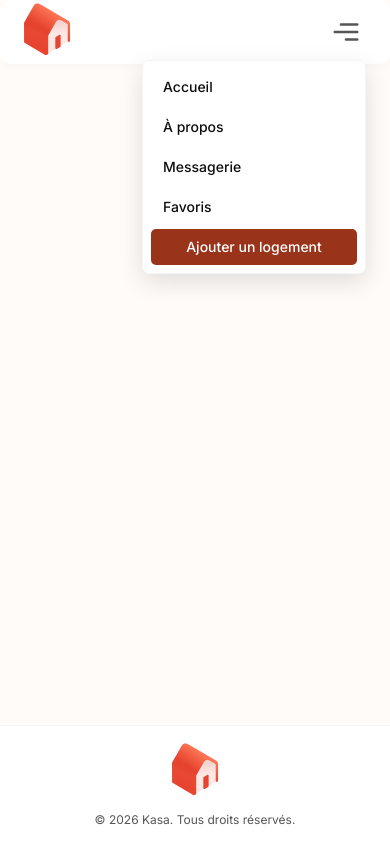
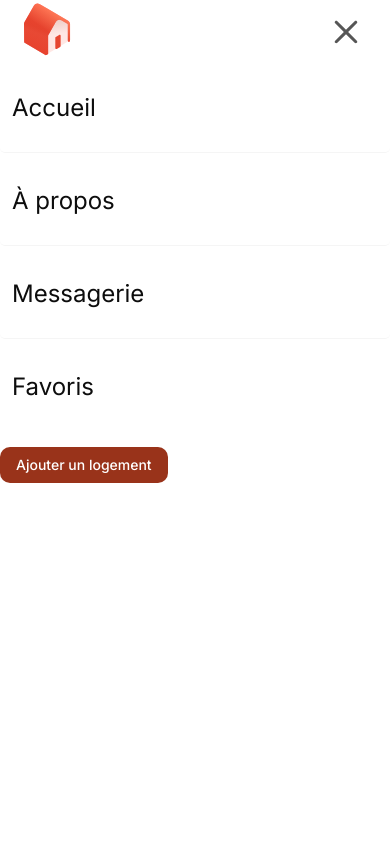
Before and after one commit to gvialdev-creator/OCR-P12-KASA, a Next.js app in the folder frontend/: page / in a window 390 px wide. Both pictures are taken after a click on the heading "Ouvrir le menu". Built offline with nearby package versions, Linux system fonts and the light colour scheme.

Commit message:
feat: enhance Header component with responsive menu and add ButtonLink component

```diff
--- a/frontend/src/components/layout/header.tsx
+++ b/frontend/src/components/layout/header.tsx
@@ -1,7 +1,9 @@
 import Link from "next/link";
 
+import { ButtonLink } from "@/components/ui/button";
 import { Logo } from "@/components/ui/logo";
 import {
+  CloseIcon,
   HeartIcon,
   MenuBurgerIcon,
   MessageIcon,
@@ -15,8 +17,8 @@ const mainNavigation = [
 
 export function Header() {
   return (
-    <header className="flex justify-center md:mt-10">
-      <div className="bg-neutral-white max-w-175 rounded-lg shadow-menu container-app flex h-16 items-center justify-between md:gap-7">
+    <header className="flex flex-col items-center justify-center md:mt-10">
+      <div className="bg-neutral-white md:max-w-175 md:rounded-lg md:shadow-menu container-app flex h-16 items-center justify-between md:gap-7">
         <nav
           className="hidden items-center gap-8 md:flex"
           aria-label="Navigation principale"
@@ -68,42 +70,44 @@ export function Header() {
           </Link>
         </nav>
 
-        <details className="relative md:hidden">
+        <details className="group md:hidden">
           <summary className="flex size-10 cursor-pointer list-none items-center justify-center text-neutral-dark-grey marker:content-none">
-            <span className="sr-only">Ouvrir le menu</span>
-            <MenuBurgerIcon className="size-11" />
+            <span className="sr-only group-open:hidden">Ouvrir le menu</span>
+            <span className="sr-only hidden group-open:inline">Fermer le menu</span>
+            <MenuBurgerIcon className="size-11 group-open:hidden" />
+            <CloseIcon className="hidden size-11 group-open:block" />
           </summary>
           <nav
-            className="absolute right-0 z-20 mt-2 flex w-56 flex-col gap-1 rounded-md border border-neutral-light-grey bg-neutral-white p-2 shadow-dropdown"
+            className="absolute right-0 z-20 w-full h-[calc(100vh-4rem)] top-0 mt-16 pb-10 flex flex-col gap-1 bg-neutral-white"
             aria-label="Navigation mobile"
           >
             {mainNavigation.map((item) => (
               <Link
                 key={item.href}
                 href={item.href}
-                className="rounded-sm px-3 py-2 text-sm font-medium hover:bg-brand-light-orange hover:text-brand-main-red"
+                className="rounded-sm px-3 py-7 text-2xl border-b border-neutral-light-grey hover:bg-brand-light-orange hover:text-brand-main-red"
               >
                 {item.label}
               </Link>
             ))}
             <Link
               href="/messages"
-              className="rounded-sm px-3 py-2 text-sm font-medium hover:bg-brand-light-orange hover:text-brand-main-red"
+              className="rounded-sm px-3 py-7 text-2xl border-b border-neutral-light-grey hover:bg-brand-light-orange hover:text-brand-main-red"
             >
               Messagerie
             </Link>
              <Link
               href="/favorites"
-              className="rounded-sm px-3 py-2 text-sm font-medium hover:bg-brand-light-orange hover:text-brand-main-red"
+              className="rounded-sm px-3 py-7 text-2xl hover:bg-brand-light-orange hover:text-brand-main-red"
             >
               Favoris
             </Link>
-            <Link
+            <ButtonLink
               href="/properties/new"
-              className="flex items-center justify-center gap-1 rounded-sm px-3 py-2 text-sm font-medium text-neutral-white bg-brand-main-red hover:bg-brand-dark-orange"
+              className="mt-3 self-start"
             >
               Ajouter un logement
-            </Link>
+            </ButtonLink>
           </nav>
         </details>
       </div>
--- /dev/null
+++ b/frontend/src/components/ui/button.tsx
@@ -0,0 +1,91 @@
+import Link from "next/link";
+import type {
+  AnchorHTMLAttributes,
+  ButtonHTMLAttributes,
+  ReactNode,
+} from "react";
+
+interface SharedButtonProps {
+  icon?: ReactNode;
+  iconOnly?: boolean;
+}
+
+interface ButtonProps
+  extends ButtonHTMLAttributes<HTMLButtonElement>, SharedButtonProps {}
+
+interface ButtonLinkProps
+  extends AnchorHTMLAttributes<HTMLAnchorElement>, SharedButtonProps {
+  href: string;
+}
+
+function getButtonClassName(
+  className: string,
+  icon: ReactNode,
+  iconOnly: boolean,
+) {
+  const dimensions = iconOnly
+    ? "size-8 shrink-0 p-0"
+    : icon
+      ? "h-9 px-3"
+      : "h-9 px-4";
+
+  return `inline-flex items-center justify-center gap-1 whitespace-nowrap rounded-lg bg-brand-main-red text-sm font-medium text-neutral-white transition-colors hover:bg-brand-dark-orange focus-visible:outline-2 focus-visible:outline-offset-2 focus-visible:outline-brand-main-red disabled:cursor-not-allowed disabled:bg-neutral-light-grey disabled:text-neutral-dark-grey ${dimensions} ${className}`;
+}
+
+function ButtonContent({
+  children,
+  icon,
+  iconOnly,
+}: Required<Pick<SharedButtonProps, "iconOnly">> &
+  Pick<SharedButtonProps, "icon"> & { children: ReactNode }) {
+  return (
+    <>
+      {icon}
+      {iconOnly ? <span className="sr-only">{children}</span> : children}
+    </>
+  );
+}
+
+export function Button({
+  children,
+  className = "",
+  disabled,
+  icon,
+  iconOnly = false,
+  type = "button",
+  ...props
+}: ButtonProps) {
+  return (
+    <button
+      type={type}
+      disabled={disabled}
+      className={getButtonClassName(className, icon, iconOnly)}
+      {...props}
+    >
+      <ButtonContent icon={icon} iconOnly={iconOnly}>
+        {children}
+      </ButtonContent>
+    </button>
+  );
+}
+
+export function ButtonLink({
+  children,
+  className = "",
+  href,
+  icon,
+  iconOnly = false,
+  ...props
+}: ButtonLinkProps) {
+  return (
+    <Link
+      href={href}
+      className={getButtonClassName(className, icon, iconOnly)}
+      {...props}
+    >
+      <ButtonContent icon={icon} iconOnly={iconOnly}>
+        {children}
+      </ButtonContent>
+    </Link>
+  );
+}
```
